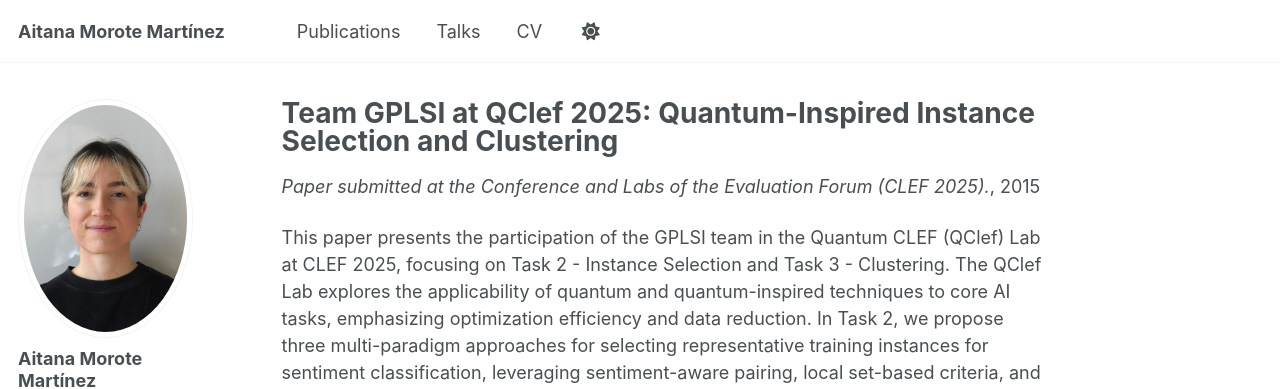
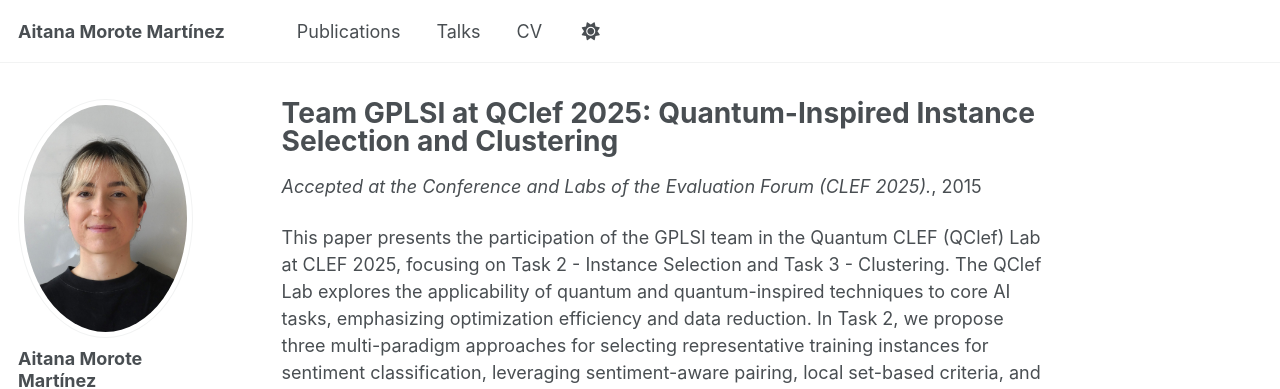
Before and after one commit to amm533/amm533.github.io, a Jekyll site: the page built from _publications/2015-01-01-qclef-paper.md, in a window 1280 px wide and 1144 px high. Shown: the top 389 px of the window. Built offline with Jekyll 4.4.1, drawn with Linux system fonts in a browser that asks for light colours; some web fonts are replaced.

Commit message:
Update 2015-01-01-qclef-paper.md

```diff
--- a/_publications/2015-01-01-qclef-paper.md
+++ b/_publications/2015-01-01-qclef-paper.md
@@ -4,7 +4,7 @@ collection: publications
 category: conferences
 permalink: /publication/qclef-paper
 excerpt: 'This paper presents the participation of the GPLSI team in the Quantum CLEF (QClef) Lab at CLEF 2025, focusing on Task 2 - Instance Selection and Task 3 - Clustering.'
-venue: 'Paper submitted at the Conference and Labs of the Evaluation Forum (CLEF 2025).'
+venue: 'Accepted at the Conference and Labs of the Evaluation Forum (CLEF 2025).'
 ---
 
 This paper presents the participation of the GPLSI team in the Quantum CLEF (QClef) Lab at CLEF 2025, focusing on Task 2 - Instance Selection and Task 3 - Clustering. The QClef Lab explores the applicability of quantum and quantum-inspired techniques to core AI tasks, emphasizing optimization efficiency and data reduction. In Task 2, we propose three multi-paradigm approaches for selecting representative training instances for sentiment classification, leveraging sentiment-aware pairing, local set-based criteria, and classical heuristics. In Task 3, we introduce a single quantum-inspired clustering framework that integrates four distinct pivot selection strategies for document grouping in embedding space. Our methods achieved competitive performance across both tasks. In particular, our LocalSets method achieved the highest effectiveness in Task 2 while substantially reducing the training set, and our FPS-Medoids approach delivered the best results for Task 3 in terms of nDCG@10. Overall, our findings support the potential of annealing-based techniques to deliver effective tradeoffs between performance and computational efficiency in realistic machine learning pipelines.
```
